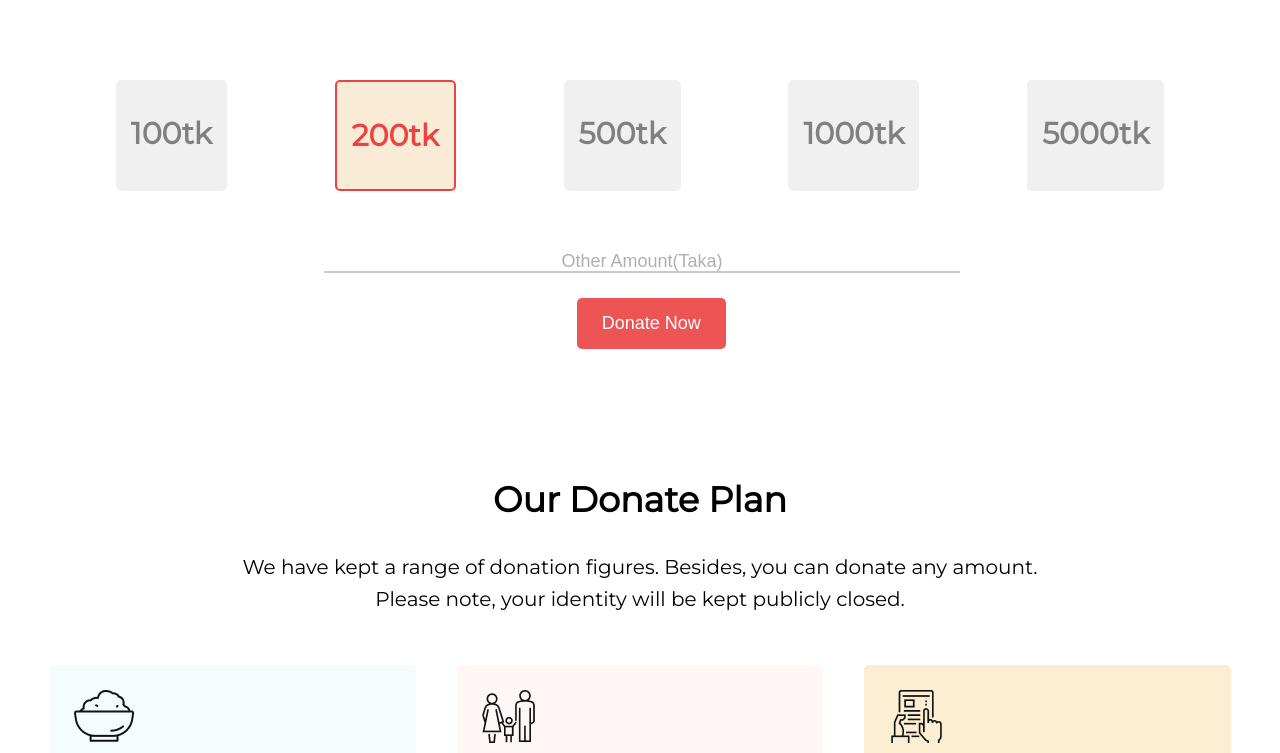
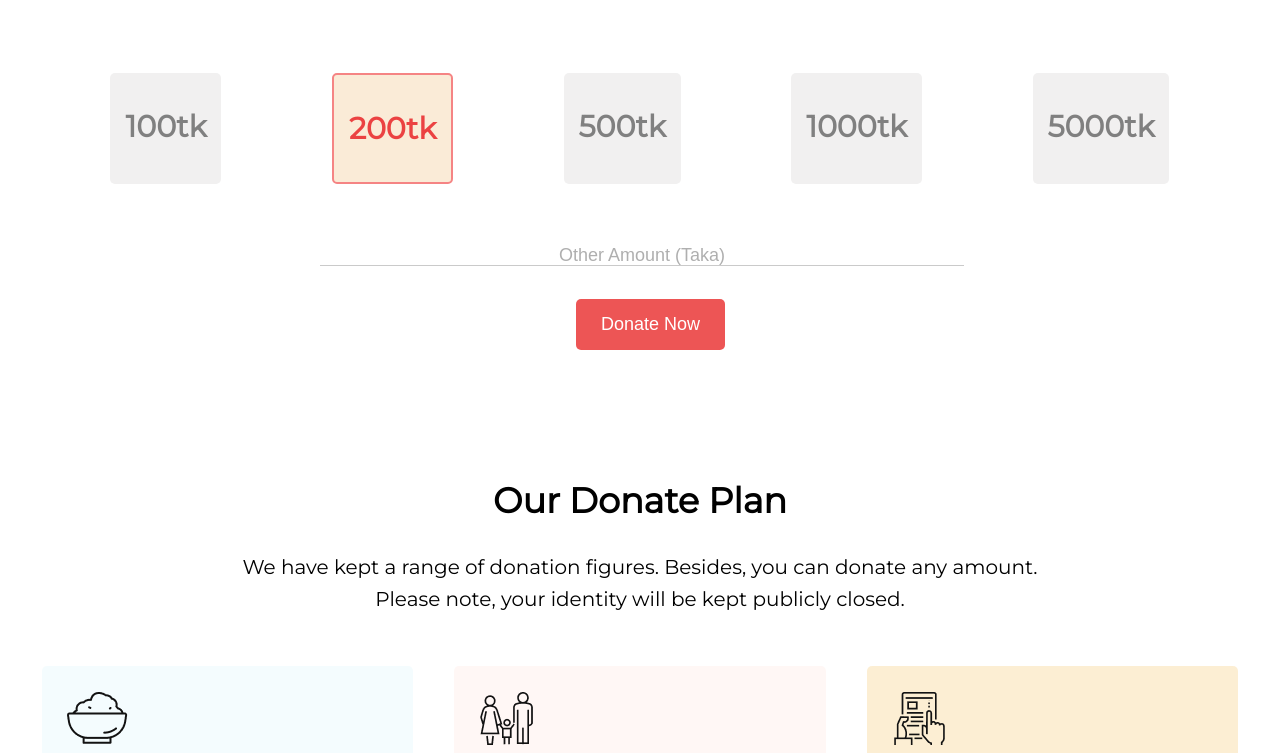
Before and after one commit to Preankasaha/flood-donation, a plain HTML site: page index.html in a window 1280 px wide. Shown: the part 947-1700 px from the top of the page. Drawn offline with Linux system fonts and the light colour scheme.

Commit message:
modified

```diff
--- a/index.html
+++ b/index.html
@@ -13,13 +13,10 @@
 </head>
 
 <body>
-
     <!-- header-area starts here -->
 
     <section class="header-area">
-
         <div class="banner-part">
-
             <h1>Let’s Help Those Who Are <br>
                 More In Need</h1>
             <p>We are raising fund for the people who have become devastated by the recent flood situation all over
@@ -29,72 +26,50 @@
                 the affected people with your small effort.<br> Any figure of amount is accpeteable.</p>
 
             <input class="donate-button" type="button" value="Donate Now">
-
         </div>
-
     </section>
 
     <!-- header-area ends here -->
-
     <!-- donate today area starts here -->
 
     <section class="donation-area">
-
         <div class="donation-part">
-
             <h2>Donate Today</h2>
-
             <p class="">We have kept a range of donation figures. Besides, you can donate any amount.<br> Please note,
                 your
                 identity
                 will be kept publicly closed.</p>
-
         </div>
-
         <div class="donation-option">
-
             <div class="amount-option">100tk</div>
-            <div class="amount-option" id="donate-opt-2">200tk</div>
+            <div class="amount-option" id="amount-opt-2">200tk</div>
             <div class="amount-option">500tk</div>
             <div class="amount-option">1000tk</div>
             <div class="amount-option">5000tk</div>
-
         </div>
-
         <div>
-
-            <div class="amount-opt">
-
-                <input id="other-option" type="text" name="tk" id="" placeholder="Other Amount(Taka)">
-
+            <div class="another-amount-opt">
+                <input type="text" name="tk" id="other-option" placeholder="Other Amount (Taka)">
             </div>
-
             <div>
-
-                <input class="donate-button2" type="button" value="Donate Now">
-
+                <input class="donate-button fund-button" type="button" value="Donate Now">
             </div>
-
         </div>
-
     </section>
 
     <!-- donate today area ends here -->
     <!-- our donate plan area starts here -->
-    <section class="plan-area">
+
+    <section class="donate-plan-area">
         <div class="plan-title">
-
             <h2>Our Donate Plan</h2>
-
             <p>
                 We have kept a range of donation figures. Besides, you can donate any amount.<br> Please note, your
                 identity
                 will be kept publicly closed.
             </p>
         </div>
-
         <div class="plan-items">
-
             <div class="plan" id="food">
                 <img src="images/icon/food.png" alt="">
 
@@ -106,7 +81,6 @@
                     gender, caste or race.
                 </p>
             </div>
-
             <div class="plan" id="shelter">
                 <img src="images/icon/shelter.png" alt="">
 
@@ -118,7 +92,6 @@
                     depending on the size of the fund.
                 </p>
             </div>
-
             <div class="plan" id="education">
                 <img src="images/icon/Frame-1.png" alt="">
 
@@ -131,7 +104,6 @@
                     providing food and shelters who are in needs.
                 </p>
             </div>
-
         </div>
     </section>
 
@@ -144,7 +116,6 @@
                 queries.
             </p>
         </div>
-
         <form action="">
             <div id="email-id">
                 <div class="email-area">
@@ -153,22 +124,16 @@
                 </div>
             </div>
         </form>
-
-
     </section>
-
 </body>
 
 <!--footer area starts hear-->
 
-
 <footer class="footer-area">
-
     <div>
         <p id="footer-head"> <i>Be Humble</i></p>
         <small id="footer-body"><i>I’m gonna do it</i></small>
     </div>
-
 </footer>
 
 <!--footer area ends hear-->
--- a/style.css
+++ b/style.css
@@ -1,6 +1,6 @@
 body {
     font-family: 'Montserrat', sans-serif;
-    margin: o;
+    margin: 0;
 }
 
 h2 {
@@ -35,20 +35,24 @@ p {
     font-weight: 700;
 }
 
-.banner-part p {
-    font-size: 20px;
-    line-height: 25px;
-
+.donate-button {
+    font-size: 18px;
+    color: white;
+    padding: 15px 25px;
+    background-color: rgba(240, 102, 102, 0.897);
+    border: none;
+    border-radius: 5px;
+    margin-top: 1%;
 }
 
 .donate-button {
     font-size: 18px;
     color: white;
     padding: 15px 25px;
-    background-color: rgba(235, 66, 66, 0.897);
+    background-color: rgba(240, 102, 102, 0.897);
     border: none;
     border-radius: 5px;
-    margin-top: 1%;
+
 }
 
 /* header area ends here */
@@ -79,37 +83,32 @@ p {
     border-radius: 5px;
 }
 
-#donate-opt-2 {
-    border: 2px solid rgba(235, 66, 66);
+#amount-opt-2 {
+    border: 2px solid rgb(245, 132, 132);
     color: rgba(235, 66, 66);
     background-color: antiquewhite;
 }
 
 #other-option {
     width: 50%;
-    margin-top: 5%;
+    border-bottom: 1px solid rgb(202, 202, 202);
     border-top: none;
     border-left: none;
     border-right: none;
-    border-color: rgb(202, 202, 202);
+    margin-top: 5%;
     margin-left: 25%;
+    margin-bottom: 20px;
+
 }
 
 #other-option::placeholder {
     font-size: 18px;
+    font-weight: 300;
     color: rgb(175, 175, 175);
     text-align: center;
-
 }
 
-.donate-button2 {
-    font-size: 18px;
-    color: white;
-    padding: 15px 25px;
-    background-color: rgba(235, 66, 66, 0.897);
-    border: none;
-    border-radius: 5px;
-    margin-top: 25px;
+.fund-button {
     margin-left: 45%;
     margin-bottom: 100px;
 }
@@ -131,22 +130,18 @@ p {
     width: 25%;
     padding: 2%;
     border-radius: 5px;
-
 }
 
 #food {
     background-color: rgba(205, 240, 248, 0.233);
-
 }
 
 #shelter {
     background-color: rgba(255, 228, 224, 0.315);
-
 }
 
 #education {
     background-color: rgba(238, 165, 30, 0.192);
-
 }
 
 /*our donate plan ends here*/
```
